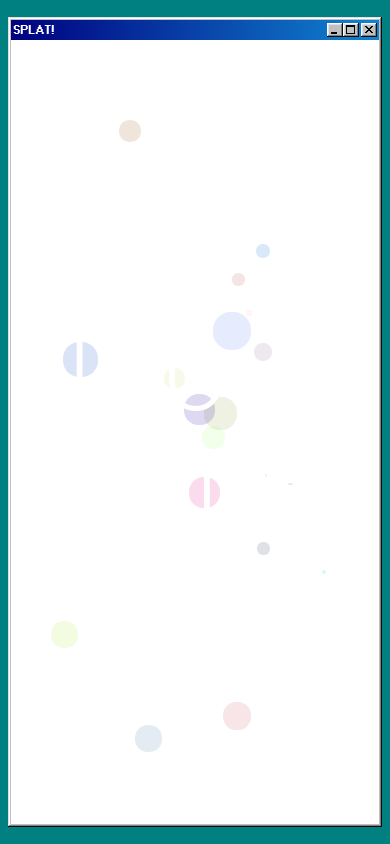
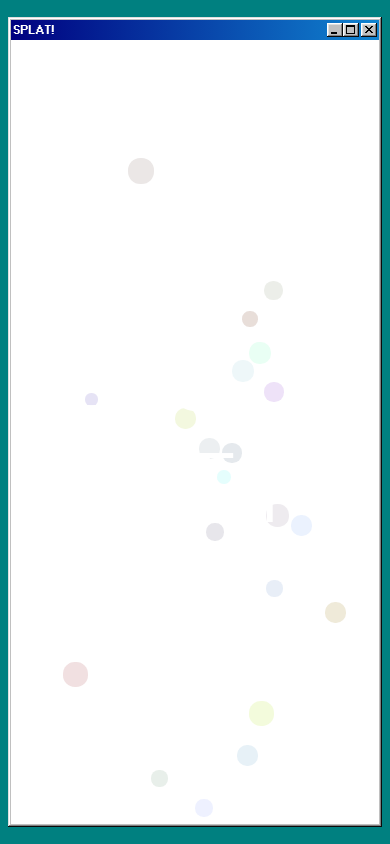
Before and after one commit to sage-fulcher/beautiful-and-radiant, a React (Create React App) app: page /splat in a window 390 px wide. Built offline with nearby package versions, Linux system fonts and the light colour scheme.

Commit message:
more responsive

```diff
--- a/src/Components/Organisms/SPLAT.jsx
+++ b/src/Components/Organisms/SPLAT.jsx
@@ -1,5 +1,5 @@
 import { Box, Typography, withStyles } from '@material-ui/core'
-import React, { useCallback, useState } from 'react'
+import React, { useCallback, useRef, useState } from 'react'
 import '98.css'
 
 const WhiteTextTypography = withStyles({
@@ -15,19 +15,6 @@ const BlackTextTypography = withStyles({
   },
 })(Typography)
 
-const generateDot = (x, y) => {
-  const red = Math.random() * 256
-  const green = Math.random() * 256
-  const blue = Math.random() * 256
-  const size = Math.round(Math.random() * 40)
-  return {
-    left: x - size / 2,
-    top: y - size / 2,
-    color: `rgba(${red}, ${green}, ${blue}, 0.15)`,
-    size: `${size}px`,
-  }
-}
-
 function randn_bm() {
   let u = 0,
     v = 0
@@ -37,6 +24,18 @@ function randn_bm() {
   num = num / 10.0 + 0.5 // Translate to 0 -> 1
   if (num > 10 || num < -9) return randn_bm() // resample between 0 and 1
   return num
+}
+const generateDot = (x, y) => {
+  const red = randn_bm() * 256
+  const green = Math.random() * 256
+  const blue = Math.random() * 256
+  const size = Math.round(randn_bm() * 40)
+  return {
+    left: x - size / 2,
+    top: y - size / 2,
+    color: `rgba(${red}, ${green}, ${blue}, 0.15)`,
+    size: `${size}px`,
+  }
 }
 
 const generateManyDots = (totalDots = 900) => {
@@ -61,11 +60,14 @@ export const Splat = () => {
   const [dots, setDots] = useState(initialDots)
   const [listening, setListening] = useState(false)
   const [darkMode, setDarkMode] = useState(false)
+  const rectRef = useRef()
   const drawDots = useCallback(
     (e) => {
-      const xCoord = e.clientX
-      const yCoord = e.clientY
-      if (listening && yCoord > 45) {
+      if (rectRef.current) {
+        var rect = rectRef.current.getBoundingClientRect()
+        const xCoord = e.clientX - rect.left
+        const yCoord = e.clientY - rect.top
+        if (listening) {
           if (dots.length > 1) {
             const lastX = dots[dots.length - 1].left
             const lastY = dots[dots.length - 1].top
@@ -75,6 +77,7 @@ export const Splat = () => {
             }
           } else {
             setDots([...dots, generateDot(xCoord, yCoord)])
+          }
         }
       }
     },
@@ -123,9 +126,11 @@ export const Splat = () => {
           flexGrow={1}
           pt={3}
           fontStyle={'white'}
+          position={'relative'}
           onMouseMove={(e) => drawDots(e)}
           onMouseEnter={() => setListening(true)}
           onMouseLeave={() => setListening(false)}
+          ref={rectRef}
         >
           {dots.map((dot, idx) => (
             <Box
```
Lines whose indentation alone changed are shown as unchanged.
